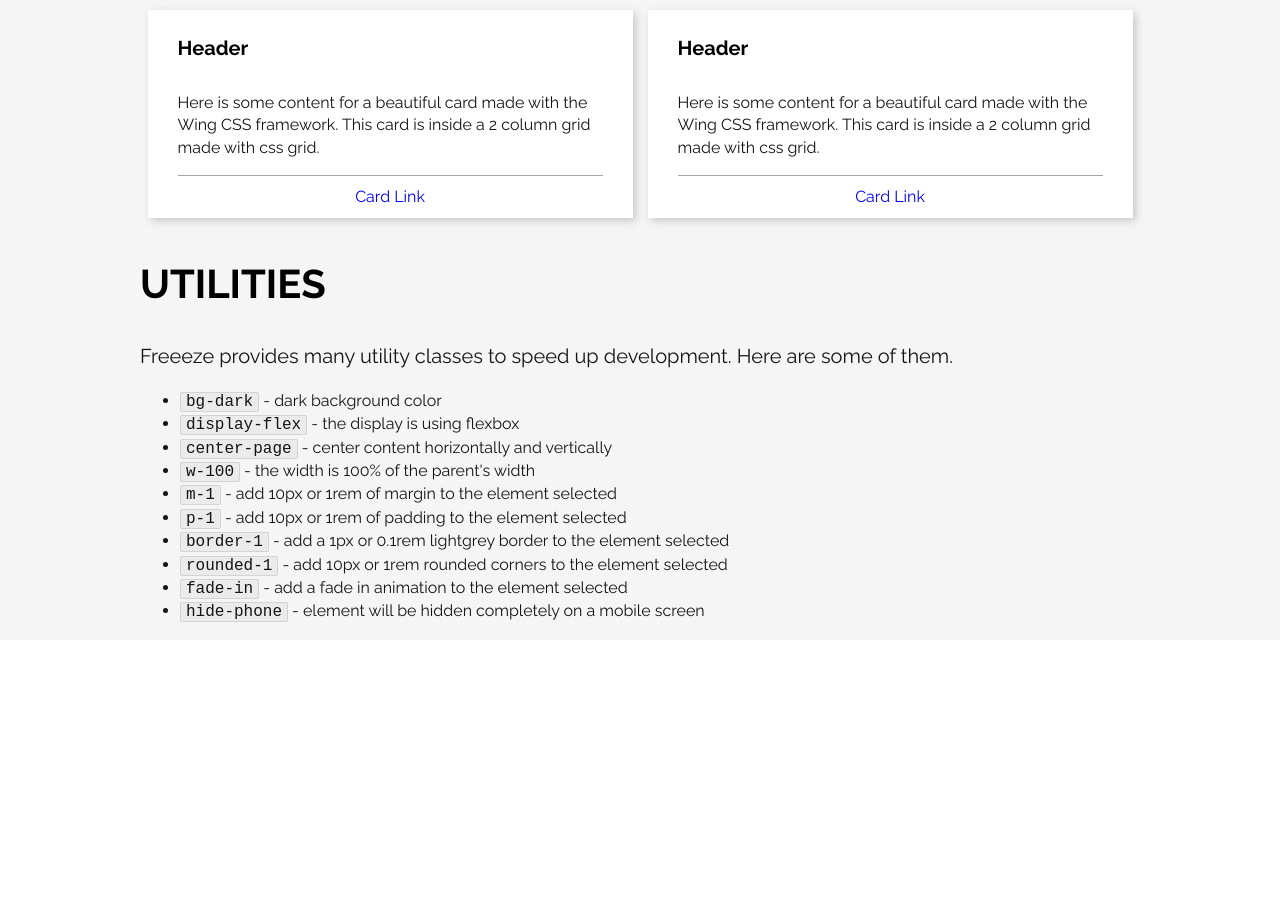
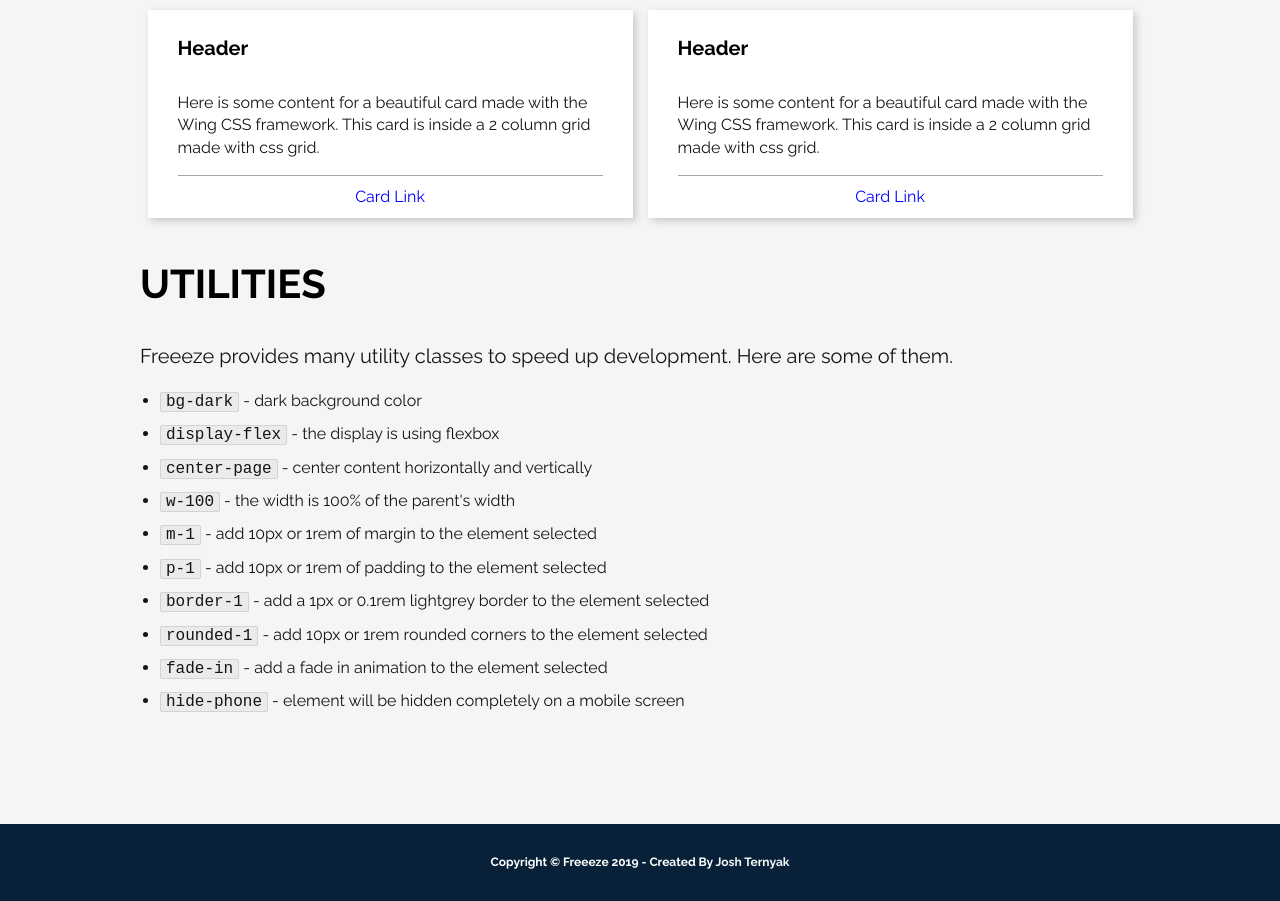
Before and after one commit to joshternyak/freeezecss.github.io, a plain HTML site: page index.html in a window 1280 px wide. Shown: the part 4161-5062 px from the top of the page. Before the commit the page ends 4801 px from the top, so only its background shows below. Drawn offline with Linux system fonts and the light colour scheme.

Commit message:
Finished utilities and overall layout of site

```diff
--- a/index.html
+++ b/index.html
@@ -158,7 +158,7 @@
             </div>
             <h1 class="text-large text-black text-uppercase">Utilities</h1>
             <p class="text-medium text-left mt-3 text-dark">Freeeze provides many utility classes to speed up development. Here are some of them.</p>
-            <ul class="vertical-list text-normal text-dark">
+            <ul class="vertical-list text-normal text-dark mb-1">
                 <li class="vertical-item">
                     <code class="code">bg-dark</code> - dark background color
                 </li>
@@ -191,6 +191,9 @@
                 </li>
             </ul>
         </div>
+        <footer class="footer bg-dark text-white w-100 pl-3 pr-3 text-center">
+            <h1 class="text-white text-small mt-3 mb-3">Copyright &copy; Freeeze 2019 - Created By <a href="https://joshternyak.com" class="text-light">Josh Ternyak</a></h1>
+        </footer>
     </div>
 </body>
 </html>
--- a/stylesheets/components/_form.scss
+++ b/stylesheets/components/_form.scss
@@ -10,9 +10,9 @@
 
     .input {
         min-width: fit-content;
-        width: 30rem;
         margin: 0;
-        max-width: 30rem;
+        width: 35rem;
+        max-width: 35rem;
         border-radius: 0.3rem;
         border: 0.1rem solid rgb(173, 173, 173);
 
@@ -20,5 +20,10 @@
             outline: none;
             border: 0.1rem solid rgb(44, 118, 255);
         }
+
+        @media(max-width: 450px) {
+            width: fit-content;
+            max-width: 30rem;
+        }
     }
 }
--- a/stylesheets/components/_navbar.scss
+++ b/stylesheets/components/_navbar.scss
@@ -28,3 +28,8 @@
     list-style-type: none;
     flex: 1;
 }
+
+.vertical-item {
+    margin-top: 1rem;
+    margin-left: -2rem;
+}
--- a/stylesheets/layout/_footer.scss
+++ b/stylesheets/layout/_footer.scss
@@ -1,3 +1,8 @@
 // -----------------------------------------------------------------------------
 // This file contains all styles related to the footer of the site/application.
 // -----------------------------------------------------------------------------
+
+.footer {
+    min-height: fit-content;
+    margin-top: 10rem;
+}
```
Also changed, not shown: stylesheets/main.css, 1 other file.
